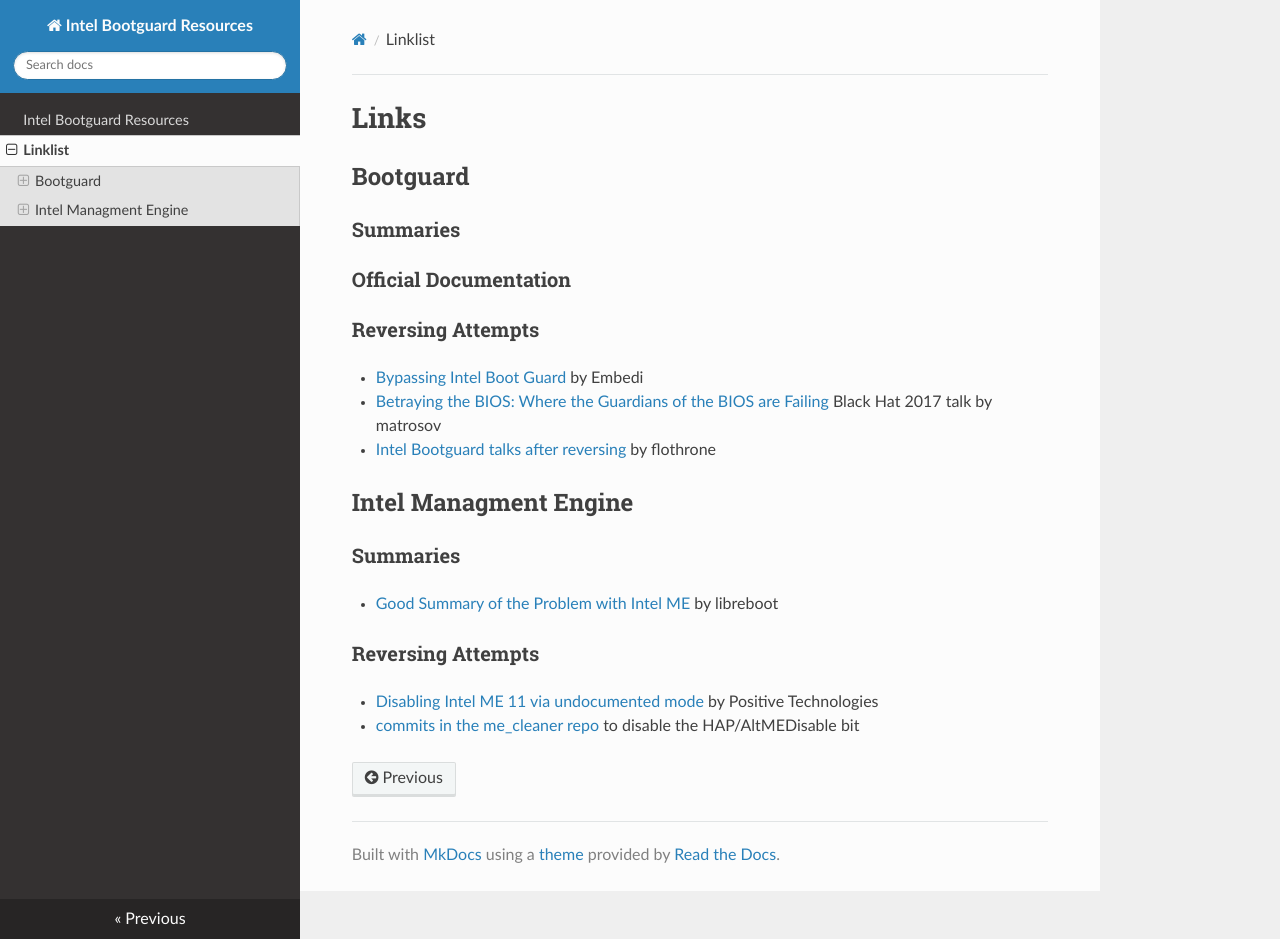
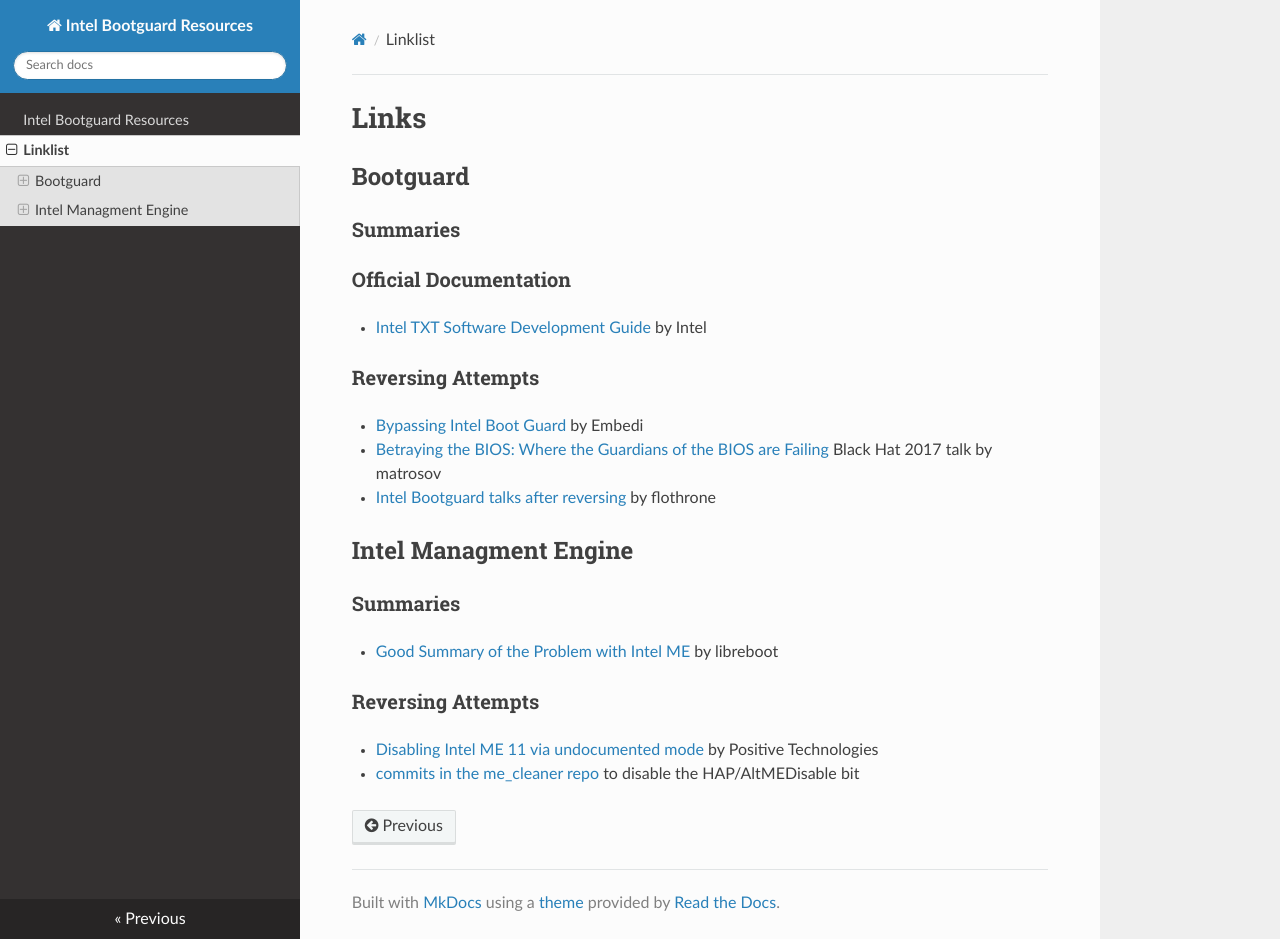
Before and after one commit to bibor/intel-bg-me-resources, an MkDocs documentation site: the page built from docs/links.md, in a window 1280 px wide and 939 px high. Built offline with MkDocs 1.6.1, drawn with Linux system fonts in a browser that asks for light colours; nearby versions of some CDN libraries; old or Windows-style settings are respelled for this version of MkDocs.

Commit message:
added TXT Dev Guide to link list

```diff
--- a/docs/links.md
+++ b/docs/links.md
@@ -5,6 +5,7 @@
 ### Summaries
 
 ### Official Documentation
+  * [Intel TXT Software Development Guide](https://www.intel.com/content/dam/www/public/us/en/documents/guides/intel-txt-software-development-guide.pdf) by Intel
 
 ### Reversing Attempts
   * [Bypassing Intel Boot Guard](https://embedi.com/blog/bypassing-intel-boot-guard) by Embedi
```
